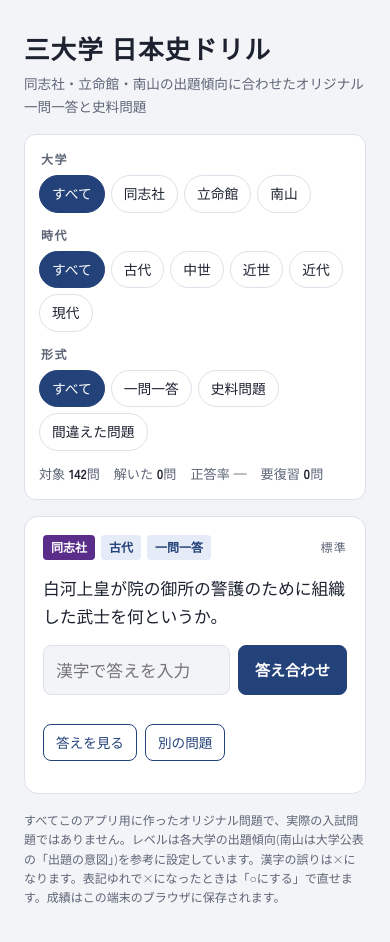
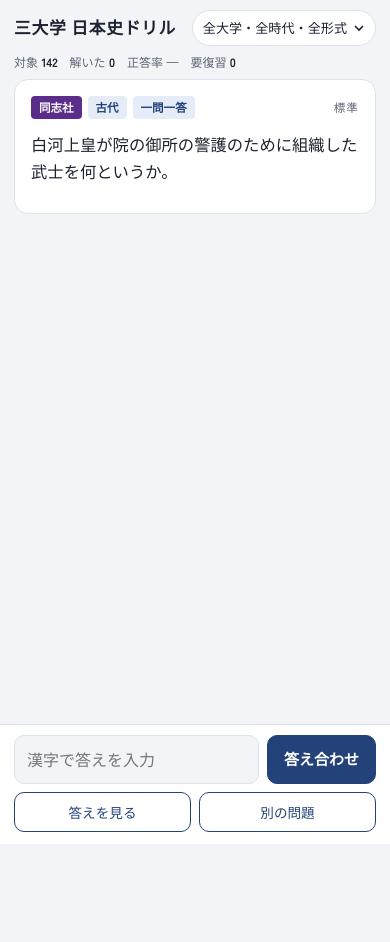
Before and after one commit to telopstadium-sketch/nihonshi-drill, a plain HTML site: page index.html in a window 390 px wide. After the commit the page ends 844 px from the top, so only its background shows below. Drawn offline with Linux system fonts and the light colour scheme.

Commit message:
Add files via upload

```diff
--- a/index.html
+++ b/index.html
@@ -1,88 +1,119 @@
+<!doctype html>
+<html lang="ja">
+<head>
+<meta charset="utf-8">
+<meta name="viewport" content="width=device-width, initial-scale=1, viewport-fit=cover">
 <title>三大学 日本史ドリル</title>
-<meta name="claude:viewport-fit-sides" content="cover">
+<meta name="apple-mobile-web-app-capable" content="yes">
+<meta name="mobile-web-app-capable" content="yes">
+<meta name="apple-mobile-web-app-title" content="日本史ドリル">
+<meta name="theme-color" content="#24427a">
 <link rel="preconnect" href="https://fonts.googleapis.com">
 <link rel="stylesheet" href="https://fonts.googleapis.com/css2?family=Shippori+Mincho:wght@500;700&family=Zen+Kaku+Gothic+New:wght@400;500;700&display=swap">
 <style>
-/* レイアウト: 1カラムの単語帳。上に条件選択、中央に問題カード、下に答え合わせ */
+/* レイアウト: スマホ縦1画面(9:16)。上=条件バー、中=問題(この中だけスクロール)、下=解答バー固定 */
 :root{
   --bg:#f3f4f7; --surface:#ffffff; --ink:#1c2230; --muted:#5d6577; --line:#dde1e9;
-  --ai:#24427a; --ai-soft:#e6ecf7; --paper:#f7f4ec; --paper-line:#e2dccd;
-  --ok:#1f7a4d; --ok-soft:#e3f3ea; --ng:#b3261e; --ng-soft:#fbe7e5;
+  --ai:#24427a; --ai-ink:#ffffff; --ai-soft:#e6ecf7; --paper:#f7f4ec; --paper-line:#e2dccd;
+  --ok:#1f7a4d; --ok-soft:#e3f3ea; --ng:#b3261e; --ng-soft:#fbe7e5; --scrim:rgba(20,24,34,.45);
   --doshi:#5b2d8a; --ritsu:#8c1d3c; --nanzan:#1f5c99;
   --f-body:"Zen Kaku Gothic New","Hiragino Sans","Yu Gothic",sans-serif;
   --f-mincho:"Shippori Mincho","Hiragino Mincho ProN","Yu Mincho",serif;
 }
 @media (prefers-color-scheme:dark){:root:not([data-theme="light"]){
   --bg:#12151c; --surface:#1b2029; --ink:#e7eaf0; --muted:#9aa3b5; --line:#2c3340;
-  --ai:#8fb0ea; --ai-soft:#22304a; --paper:#221f19; --paper-line:#3a352b;
-  --ok:#6fcf9b; --ok-soft:#173326; --ng:#f2867c; --ng-soft:#3a1d1b;
+  --ai:#8fb0ea; --ai-ink:#12151c; --ai-soft:#22304a; --paper:#221f19; --paper-line:#3a352b;
+  --ok:#6fcf9b; --ok-soft:#173326; --ng:#f2867c; --ng-soft:#3a1d1b; --scrim:rgba(0,0,0,.6);
   --doshi:#b896e0; --ritsu:#e88aa5; --nanzan:#86b6e8; color-scheme:dark}}
 :root[data-theme="dark"]{
   --bg:#12151c; --surface:#1b2029; --ink:#e7eaf0; --muted:#9aa3b5; --line:#2c3340;
-  --ai:#8fb0ea; --ai-soft:#22304a; --paper:#221f19; --paper-line:#3a352b;
-  --ok:#6fcf9b; --ok-soft:#173326; --ng:#f2867c; --ng-soft:#3a1d1b;
+  --ai:#8fb0ea; --ai-ink:#12151c; --ai-soft:#22304a; --paper:#221f19; --paper-line:#3a352b;
+  --ok:#6fcf9b; --ok-soft:#173326; --ng:#f2867c; --ng-soft:#3a1d1b; --scrim:rgba(0,0,0,.6);
   --doshi:#b896e0; --ritsu:#e88aa5; --nanzan:#86b6e8; color-scheme:dark}
-body{background:var(--bg);color:var(--ink);font-family:var(--f-body);font-size:15px;line-height:1.7}
-.wrap{max-width:560px;margin:0 auto;padding-block:18px 40px;padding-left:max(16px,env(safe-area-inset-left,0px));padding-right:max(16px,env(safe-area-inset-right,0px));display:flex;flex-direction:column;gap:16px}
-header h1{font-family:var(--f-mincho);font-size:1.6rem;margin:0;letter-spacing:.04em;text-wrap:balance}
-header p{margin:2px 0 0;color:var(--muted);font-size:.85rem}
-.stats{display:flex;gap:14px;font-size:.82rem;color:var(--muted);font-variant-numeric:tabular-nums;flex-wrap:wrap}
-.stats b{color:var(--ink);font-weight:700}
-fieldset{border:0;margin:0;padding:0;display:flex;flex-direction:column;gap:6px}
-legend{font-size:.75rem;letter-spacing:.12em;color:var(--muted);margin-bottom:6px;font-weight:700}
-.chips{display:flex;flex-wrap:wrap;gap:6px}
-.chip{appearance:none;border:1px solid var(--line);background:var(--surface);color:var(--ink);font:inherit;font-size:.86rem;padding:6px 12px;border-radius:999px;cursor:pointer}
-.chip[aria-pressed="true"]{background:var(--ai);border-color:var(--ai);color:var(--surface)}
-.chip:focus-visible,.btn:focus-visible,input:focus-visible{outline:2px solid var(--ai);outline-offset:2px}
-.filters{display:flex;flex-direction:column;gap:12px;background:var(--surface);border:1px solid var(--line);border-radius:12px;padding:14px}
-.card{background:var(--surface);border:1px solid var(--line);border-radius:14px;padding:18px;display:flex;flex-direction:column;gap:14px}
-.meta{display:flex;flex-wrap:wrap;gap:6px;align-items:center;font-size:.75rem}
+[hidden]{display:none!important}
+*,*::before,*::after{box-sizing:border-box}
+html{height:100%}
+body{height:100%;margin:0;background:var(--bg);color:var(--ink);font-family:var(--f-body);font-size:15px;line-height:1.65;-webkit-text-size-adjust:100%;overflow:hidden}
+.app{height:100%;max-width:560px;margin:0 auto;display:flex;flex-direction:column}
+.pad{padding-left:max(14px,env(safe-area-inset-left,0px));padding-right:max(14px,env(safe-area-inset-right,0px))}
+
+/* 上部:タイトルと条件 */
+.top{flex:none;display:flex;align-items:center;gap:10px;padding-block:10px 6px}
+.brand{font-family:var(--f-mincho);font-weight:700;font-size:1.05rem;letter-spacing:.04em;white-space:nowrap}
+.cond{margin-left:auto;min-width:0;display:flex;align-items:center;gap:6px;appearance:none;border:1px solid var(--line);background:var(--surface);color:var(--ink);font:inherit;font-size:.82rem;padding:6px 10px;border-radius:999px;cursor:pointer}
+.cond span{overflow:hidden;text-overflow:ellipsis;white-space:nowrap}
+.cond svg{flex:none}
+.stats{flex:none;display:flex;gap:12px;font-size:.75rem;color:var(--muted);font-variant-numeric:tabular-nums;padding-bottom:8px;white-space:nowrap;overflow:hidden}
+.stats b{color:var(--ink)}
+
+/* 中央:問題カード(この中だけスクロール) */
+.main{flex:1;min-height:0;overflow-y:auto;-webkit-overflow-scrolling:touch;padding-bottom:12px}
+.card{background:var(--surface);border:1px solid var(--line);border-radius:14px;padding:16px;display:flex;flex-direction:column;gap:12px}
+.meta{display:flex;flex-wrap:wrap;gap:6px;align-items:center;font-size:.72rem}
 .tag{padding:2px 8px;border-radius:4px;background:var(--ai-soft);color:var(--ai);font-weight:700}
-.tag.u{color:var(--surface)}
-.tag.u.d{background:var(--doshi)}.tag.u.r{background:var(--ritsu)}.tag.u.n{background:var(--nanzan)}
+.tag.u{color:#fff}
+.tag.u.d{background:#5b2d8a}.tag.u.r{background:#8c1d3c}.tag.u.n{background:#1f5c99}
 .lv{color:var(--muted);margin-left:auto;letter-spacing:.1em}
-.shiryo{background:var(--paper);border:1px solid var(--paper-line);border-radius:6px;padding:14px 16px;font-family:var(--f-mincho);font-size:1rem;line-height:1.95}
-.shiryo cite{display:block;margin-top:6px;font-style:normal;font-size:.78rem;color:var(--muted);text-align:right;font-family:var(--f-body)}
-.q{font-size:1.05rem;font-weight:500;margin:0}
-.answer-row{display:flex;gap:8px}
-input[type=text]{flex:1;min-width:0;font:inherit;font-size:1.05rem;padding:10px 12px;border:1px solid var(--line);border-radius:8px;background:var(--bg);color:var(--ink)}
-.btn{appearance:none;font:inherit;font-weight:700;border-radius:8px;padding:10px 16px;cursor:pointer;border:1px solid var(--ai);background:var(--ai);color:var(--surface)}
-.btn.ghost{background:transparent;color:var(--ai)}
-.btn.small{padding:6px 12px;font-size:.85rem;font-weight:500}
-.actions{display:flex;gap:8px;flex-wrap:wrap}
-.result{border-radius:10px;padding:14px;display:flex;flex-direction:column;gap:8px}
+.shiryo{background:var(--paper);border:1px solid var(--paper-line);border-radius:6px;padding:12px 14px;font-family:var(--f-mincho);font-size:.98rem;line-height:1.9}
+.shiryo cite{display:block;margin-top:4px;font-style:normal;font-size:.74rem;color:var(--muted);text-align:right;font-family:var(--f-body)}
+.q{font-size:1.02rem;font-weight:500;margin:0}
+.result{border-radius:10px;padding:12px 14px;display:flex;flex-direction:column;gap:6px}
 .result.ok{background:var(--ok-soft)}.result.ng{background:var(--ng-soft)}
 .verdict{display:flex;align-items:baseline;gap:10px;flex-wrap:wrap}
-.mark{font-family:var(--f-mincho);font-size:2rem;font-weight:700;line-height:1}
+.mark{font-family:var(--f-mincho);font-size:1.9rem;font-weight:700;line-height:1}
 .result.ok .mark{color:var(--ok)}.result.ng .mark{color:var(--ng)}
-.correct{font-family:var(--f-mincho);font-size:1.25rem;font-weight:700}
-.yours{font-size:.82rem;color:var(--muted)}
-.exp{margin:0;font-size:.92rem}
-.fix{display:flex;gap:8px;align-items:center;font-size:.8rem;color:var(--muted);flex-wrap:wrap}
-.empty{color:var(--muted);text-align:center;padding:20px 0}
-footer{font-size:.75rem;color:var(--muted);line-height:1.6}
-@media (prefers-reduced-motion:no-preference){.card{transition:opacity .15s}}
+.correct{font-family:var(--f-mincho);font-size:1.2rem;font-weight:700}
+.yours{font-size:.78rem;color:var(--muted)}
+.exp{margin:0;font-size:.9rem}
+.empty{color:var(--muted);text-align:center;padding:24px 0;margin:0}
+
+/* 下部:解答バー(常に画面下) */
+.bar{flex:none;background:var(--surface);border-top:1px solid var(--line);padding-block:10px 12px;display:flex;flex-direction:column;gap:8px}
+.row{display:flex;gap:8px}
+input[type=text]{flex:1;min-width:0;font:inherit;font-size:16px;padding:10px 12px;border:1px solid var(--line);border-radius:10px;background:var(--bg);color:var(--ink)}
+.btn{appearance:none;font:inherit;font-weight:700;border-radius:10px;padding:10px 16px;cursor:pointer;border:1px solid var(--ai);background:var(--ai);color:var(--ai-ink);white-space:nowrap}
+.btn.ghost{background:transparent;color:var(--ai)}
+.btn.wide{flex:1}
+.btn.sm{padding:8px 12px;font-size:.85rem;font-weight:500}
+.btn:focus-visible,.cond:focus-visible,.chip:focus-visible,input:focus-visible{outline:2px solid var(--ai);outline-offset:2px}
+
+/* 条件シート */
+.scrim{position:fixed;inset:0;background:var(--scrim);z-index:20}
+.sheet{position:fixed;left:0;right:0;bottom:0;z-index:21;max-width:560px;margin:0 auto;background:var(--surface);border-radius:16px 16px 0 0;max-height:85%;overflow-y:auto;padding-block:16px calc(16px + env(safe-area-inset-bottom,0px));display:flex;flex-direction:column;gap:14px}
+.sheet h2{margin:0;font-size:1rem}
+fieldset{border:0;margin:0;padding:0}
+legend{font-size:.72rem;letter-spacing:.12em;color:var(--muted);margin-bottom:6px;font-weight:700;padding:0}
+.chips{display:flex;flex-wrap:wrap;gap:6px}
+.chip{appearance:none;border:1px solid var(--line);background:var(--bg);color:var(--ink);font:inherit;font-size:.88rem;padding:7px 13px;border-radius:999px;cursor:pointer}
+.chip[aria-pressed="true"]{background:var(--ai);border-color:var(--ai);color:var(--ai-ink)}
+.note{font-size:.72rem;color:var(--muted);line-height:1.6;margin:0}
+.danger{color:var(--ng);border-color:var(--ng)}
+:root{padding-top:env(safe-area-inset-top,0px);padding-bottom:env(safe-area-inset-bottom,0px)}
 </style>
+</head>
+<body>
 
-<div class="wrap">
-  <header>
-    <h1>三大学 日本史ドリル</h1>
-    <p>同志社・立命館・南山の出題傾向に合わせたオリジナル一問一答と史料問題</p>
+
+<div class="app">
+  <header class="top pad">
+    <div class="brand">三大学 日本史ドリル</div>
+    <button class="cond" type="button" id="openF" aria-haspopup="dialog"><span id="condLabel"></span><svg width="12" height="12" viewBox="0 0 12 12" aria-hidden="true"><path d="M2 4l4 4 4-4" fill="none" stroke="currentColor" stroke-width="1.6"/></svg></button>
   </header>
+  <div class="stats pad" id="stats"></div>
+  <main class="main pad"><article class="card" id="card" aria-live="polite"></article></main>
+  <div class="bar pad" id="bar"></div>
+</div>
 
-  <section class="filters" aria-label="出題条件">
-    <fieldset><legend>大学</legend><div class="chips" id="f-u"></div></fieldset>
-    <fieldset><legend>時代</legend><div class="chips" id="f-e"></div></fieldset>
-    <fieldset><legend>形式</legend><div class="chips" id="f-t"></div></fieldset>
-    <div class="stats" id="stats"></div>
-  </section>
-
-  <article class="card" id="card" aria-live="polite"></article>
-
-  <footer>
-    すべてこのアプリ用に作ったオリジナル問題で、実際の入試問題ではありません。レベルは各大学の出題傾向(南山は大学公表の「出題の意図」)を参考に設定しています。漢字の誤りは×になります。表記ゆれで×になったときは「○にする」で直せます。成績はこの端末のブラウザに保存されます。
-  </footer>
-</div>
+<div class="scrim" id="scrim" hidden></div>
+<section class="sheet pad" id="sheet" role="dialog" aria-modal="true" aria-labelledby="sheetTitle" hidden>
+  <h2 id="sheetTitle">出題の条件</h2>
+  <fieldset><legend>大学</legend><div class="chips" id="f-u"></div></fieldset>
+  <fieldset><legend>時代</legend><div class="chips" id="f-e"></div></fieldset>
+  <fieldset><legend>形式</legend><div class="chips" id="f-t"></div></fieldset>
+  <button class="btn wide" type="button" id="closeF">この条件で出題</button>
+  <p class="note">すべてこのアプリ用のオリジナル問題で、実際の入試問題ではありません。レベルは各大学の出題傾向(南山は大学公表の「出題の意図」)を参考にしています。漢字が違うと×になり、表記ゆれは「○にする」で直せます。成績はこの端末のブラウザに保存されます。</p>
+  <button class="btn ghost sm danger" type="button" id="resetRec">成績をリセット</button>
+</section>
 
 <script>
 // ===== 問題データ =====
@@ -245,35 +276,48 @@ const Q = [
 ];
 
 // ===== 状態 =====
-const UNIV = {all:'すべて',d:'同志社',r:'立命館',n:'南山'};
+const UNIV = {all:'全大学',d:'同志社',r:'立命館',n:'南山'};
 const ERAS = ['すべて','古代','中世','近世','近代','現代'];
 const TYPES = {all:'すべて',k:'一問一答',s:'史料問題',miss:'間違えた問題'};
-const KEY = 'nihonshi-drill-v1';
+const KEY = 'nihonshi-drill-v1', PKEY = 'nihonshi-drill-filter';
 let state = {u:'all', e:'すべて', t:'all'};
-let rec = {};           // 問題番号 → {c:正解数, w:不正解数, last:直近の正誤}
+let rec = {};
 try{ rec = JSON.parse(localStorage.getItem(KEY)||'{}') }catch(_){ rec = {} }
-const save = () => { try{ localStorage.setItem(KEY, JSON.stringify(rec)) }catch(_){} };
+try{ Object.assign(state, JSON.parse(localStorage.getItem(PKEY)||'{}')) }catch(_){}
+const save = () => { try{ localStorage.setItem(KEY, JSON.stringify(rec)); localStorage.setItem(PKEY, JSON.stringify(state)) }catch(_){} };
 
-let current = -1, lastShown = -1, answered = false, lastResult = null;
+let current = -1, lastShown = -1, answered = false, lastResult = null, lastInput = null;
+const $ = id => document.getElementById(id);
 
-// ===== 条件チップ =====
+// ===== 条件シート =====
 function chips(id, entries, key){
-  const box = document.getElementById(id);
-  box.innerHTML = '';
+  const box = $(id); box.innerHTML = '';
   entries.forEach(([val,label])=>{
     const b = document.createElement('button');
     b.className='chip'; b.type='button'; b.textContent=label;
     b.setAttribute('aria-pressed', state[key]===val);
-    b.onclick = ()=>{ state[key]=val; renderFilters(); next(); };
+    b.onclick = ()=>{ state[key]=val; save(); renderFilters(); };
     box.appendChild(b);
   });
 }
 function renderFilters(){
   chips('f-u', Object.entries(UNIV), 'u');
-  chips('f-e', ERAS.map(x=>[x,x]), 'e');
+  chips('f-e', ERAS.map(x=>[x, x==='すべて'?'全時代':x]), 'e');
   chips('f-t', Object.entries(TYPES), 't');
+  $('condLabel').textContent = [UNIV[state.u], state.e==='すべて'?'全時代':state.e, TYPES[state.t]==='すべて'?'全形式':TYPES[state.t]].join('・');
   renderStats();
 }
+function openSheet(){ $('scrim').hidden=false; $('sheet').hidden=false; }
+function closeSheet(){ $('scrim').hidden=true; $('sheet').hidden=true; next(); }
+$('openF').onclick = openSheet;
+$('closeF').onclick = closeSheet;
+$('scrim').onclick = closeSheet;
+let resetArmed=false;
+$('resetRec').onclick = e=>{
+  if(!resetArmed){ resetArmed=true; e.target.textContent='もう一度押すとリセットします'; return; }
+  rec={}; save(); resetArmed=false; e.target.textContent='成績をリセットしました'; renderStats();
+};
+
 function pool(){
   return Q.map((q,i)=>i).filter(i=>{
     const q = Q[i];
@@ -290,39 +334,39 @@ function renderStats(){
   const tried = p.filter(i=>rec[i]).length;
   const miss = Q.filter((_,i)=>rec[i] && rec[i].last===false).length;
   const rate = c+w ? Math.round(c/(c+w)*100)+'%' : '—';
-  document.getElementById('stats').innerHTML =
-    `<span>対象 <b>${p.length}</b>問</span><span>解いた <b>${tried}</b>問</span><span>正答率 <b>${rate}</b></span><span>要復習 <b>${miss}</b>問</span>`;
+  $('stats').innerHTML = `<span>対象 <b>${p.length}</b></span><span>解いた <b>${tried}</b></span><span>正答率 <b>${rate}</b></span><span>要復習 <b>${miss}</b></span>`;
 }
 
 // ===== 採点 =====
 const norm = s => (s||'').normalize('NFKC').replace(/[\s・、,，.。「」『』()（）\-ー〜~=＝]/g,'').replace(/ヶ|ケ/g,'カ');
-function judge(input, q){
-  const n = norm(input); if(!n) return false;
-  return [q.a, ...(q.alt||[])].some(x=>norm(x)===n);
-}
+const judge = (input, q) => { const n = norm(input); return !!n && [q.a, ...(q.alt||[])].some(x=>norm(x)===n); };
 
 // ===== 表示 =====
 const esc = s => String(s).replace(/[&<>"]/g,c=>({'&':'&amp;','<':'&lt;','>':'&gt;','"':'&quot;'}[c]));
 function next(){
   const p = pool();
-  const card = document.getElementById('card');
+  const card = $('card'), bar = $('bar');
+  document.querySelector('.main').scrollTop = 0;
   if(!p.length){
-    card.innerHTML = `<p class="empty">${state.t==='miss' ? '間違えた問題はまだありません。' : 'この条件の問題はありません。条件を変えてください。'}</p>`;
+    card.innerHTML = `<p class="empty">${state.t==='miss' ? '間違えた問題はまだありません。' : 'この条件の問題はありません。'}</p>`;
+    bar.innerHTML = `<button class="btn wide" type="button" id="toF">条件を変える</button>`;
+    $('toF').onclick = openSheet;
     current=-1; renderStats(); return;
   }
   let i; do{ i = p[Math.floor(Math.random()*p.length)] }while(p.length>1 && i===lastShown);
-  current = lastShown = i; answered=false; lastResult=null;
+  current = lastShown = i; answered=false; lastResult=null; lastInput=null;
   const q = Q[i];
   card.innerHTML = `
     <div class="meta"><span class="tag u ${q.u}">${UNIV[q.u]}</span><span class="tag">${q.e}</span><span class="tag">${q.t==='s'?'史料':'一問一答'}</span><span class="lv">${q.lv}</span></div>
     ${q.s ? `<div class="shiryo">${esc(q.s).replace(/\n/g,'<br>')}${q.src?`<cite>${esc(q.src)}</cite>`:''}</div>` : ''}
     <p class="q">${esc(q.q)}</p>
-    <form class="answer-row" id="f"><label for="ans" hidden>解答</label><input type="text" id="ans" autocomplete="off" placeholder="漢字で答えを入力"><button class="btn" type="submit">答え合わせ</button></form>
-    <div class="actions"><button class="btn ghost small" type="button" id="reveal">答えを見る</button><button class="btn ghost small" type="button" id="skip">別の問題</button></div>
     <div id="res"></div>`;
-  document.getElementById('f').onsubmit = e=>{ e.preventDefault(); grade(document.getElementById('ans').value) };
-  document.getElementById('reveal').onclick = ()=>grade(null);
-  document.getElementById('skip').onclick = next;
+  bar.innerHTML = `
+    <form class="row" id="f"><label for="ans" hidden>解答</label><input type="text" id="ans" autocomplete="off" autocorrect="off" autocapitalize="off" spellcheck="false" enterkeyhint="done" placeholder="漢字で答えを入力"><button class="btn" type="submit">答え合わせ</button></form>
+    <div class="row"><button class="btn ghost sm wide" type="button" id="reveal">答えを見る</button><button class="btn ghost sm wide" type="button" id="skip">別の問題</button></div>`;
+  $('f').onsubmit = e=>{ e.preventDefault(); const v=$('ans').value; $('ans').blur(); grade(v) };
+  $('reveal').onclick = ()=>grade(null);
+  $('skip').onclick = next;
   renderStats();
 }
 function setRec(i, ok, prev){
@@ -333,30 +377,30 @@ function setRec(i, ok, prev){
 }
 function grade(input){
   if(answered || current<0) return;
-  answered = true;
-  const q = Q[current];
-  const ok = input===null ? false : judge(input,q);
+  answered = true; lastInput = input;
+  const ok = input===null ? false : judge(input,Q[current]);
   setRec(current, ok, null); lastResult = ok;
-  showResult(input, ok);
+  showResult();
 }
-function showResult(input, ok){
-  const q = Q[current];
-  const res = document.getElementById('res');
+function showResult(){
+  const q = Q[current], ok = lastResult, input = lastInput;
   const yours = input===null ? '答えを見ました' : `あなたの答え:${esc(input)||'(未入力)'}`;
-  res.innerHTML = `
+  $('res').innerHTML = `
     <div class="result ${ok?'ok':'ng'}">
       <div class="verdict"><span class="mark">${ok?'○':'×'}</span><span class="correct">${esc(q.a)}</span></div>
       <span class="yours">${yours}${q.alt&&q.alt.length?` / 別解:${q.alt.map(esc).join('、')}`:''}</span>
       <p class="exp">${esc(q.x)}</p>
-      <div class="fix"><span>判定を直す:</span><button class="btn ghost small" type="button" id="flip">${ok?'×にする':'○にする'}</button></div>
-    </div>
-    <div class="actions" style="margin-top:12px"><button class="btn" type="button" id="nx">次の問題</button></div>`;
-  document.getElementById('nx').onclick = next;
-  document.getElementById('flip').onclick = ()=>{ const nv=!lastResult; setRec(current, nv, lastResult); lastResult=nv; showResult(input, nv); renderStats(); };
-  document.getElementById('nx').focus();
+    </div>`;
+  $('bar').innerHTML = `<div class="row"><button class="btn ghost" type="button" id="flip">${ok?'×にする':'○にする'}</button><button class="btn wide" type="button" id="nx">次の問題</button></div>`;
+  $('nx').onclick = next;
+  $('flip').onclick = ()=>{ const nv=!lastResult; setRec(current, nv, lastResult); lastResult=nv; showResult(); renderStats(); };
+  $('res').scrollIntoView({block:'nearest'});
   renderStats();
 }
 
 renderFilters();
 next();
 </script>
+
+</body>
+</html>
```
